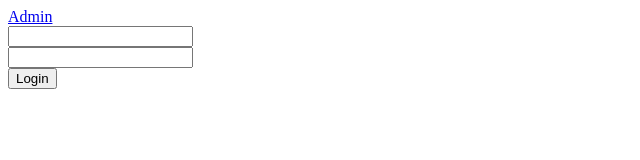
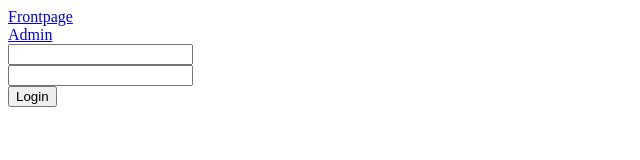
Before and after one commit to Jaaslet/javascript-developer-exercise, a plain HTML site: page webpage/admin.html in a window 1280 px wide. Shown: the whole page, without its empty margins (0-640 px from the left). Drawn offline with nearby package versions, Linux system fonts and the light colour scheme.

Commit message:
added links to the other pages

```diff
--- a/webpage/admin.html
+++ b/webpage/admin.html
@@ -56,6 +56,7 @@ var pass = "";
 </head>
 <body>
 
+<a href="index.html">Frontpage</a><br>
 <a href="/admin.html">Admin</a><br>
 <div id="page">
   <form onsubmit="login();return false;">
```
Also changed, not shown: webpage/index.html (+1 -0 lines).
